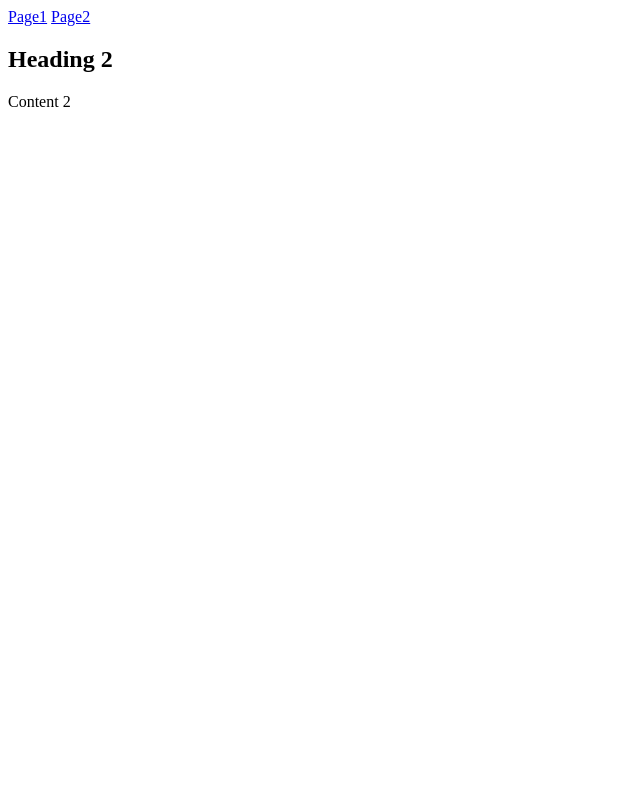
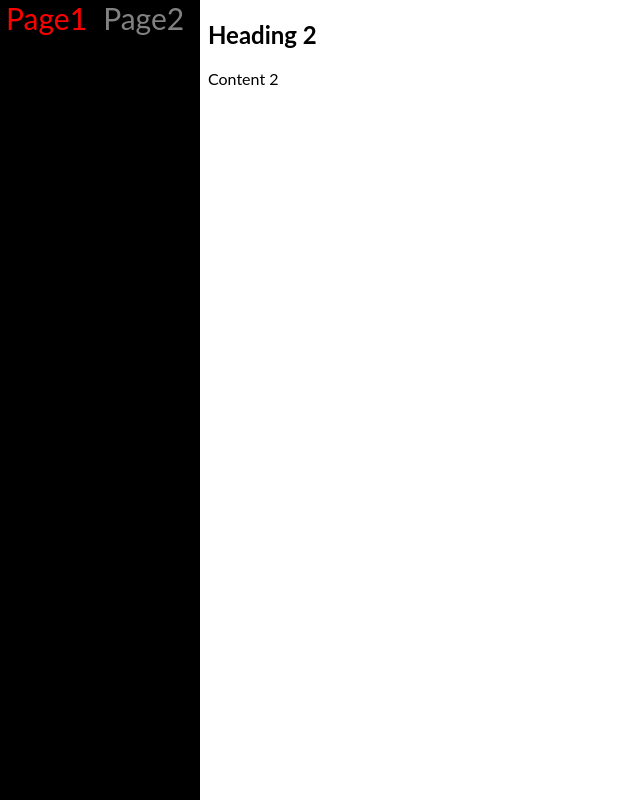
Before and after one commit to AlvinH349/css_menu, a plain HTML site: page page2.html in a window 1280 px wide. Shown: the whole page, without its empty margins (0-640 px from the left). Drawn offline with Linux system fonts and the light colour scheme; the site is published under a folder, as on GitHub Pages, so addresses that start at the root find nothing.

Commit message:
Update page2.html

```diff
--- a/page2.html
+++ b/page2.html
@@ -10,7 +10,7 @@
 
     <title>CSS Menu</title>
 
-    <link rel="stylesheet" href="/style.css">
+    <link href="style.css" rel="stylesheet" type="text/css">
   </head>
 
 
```
